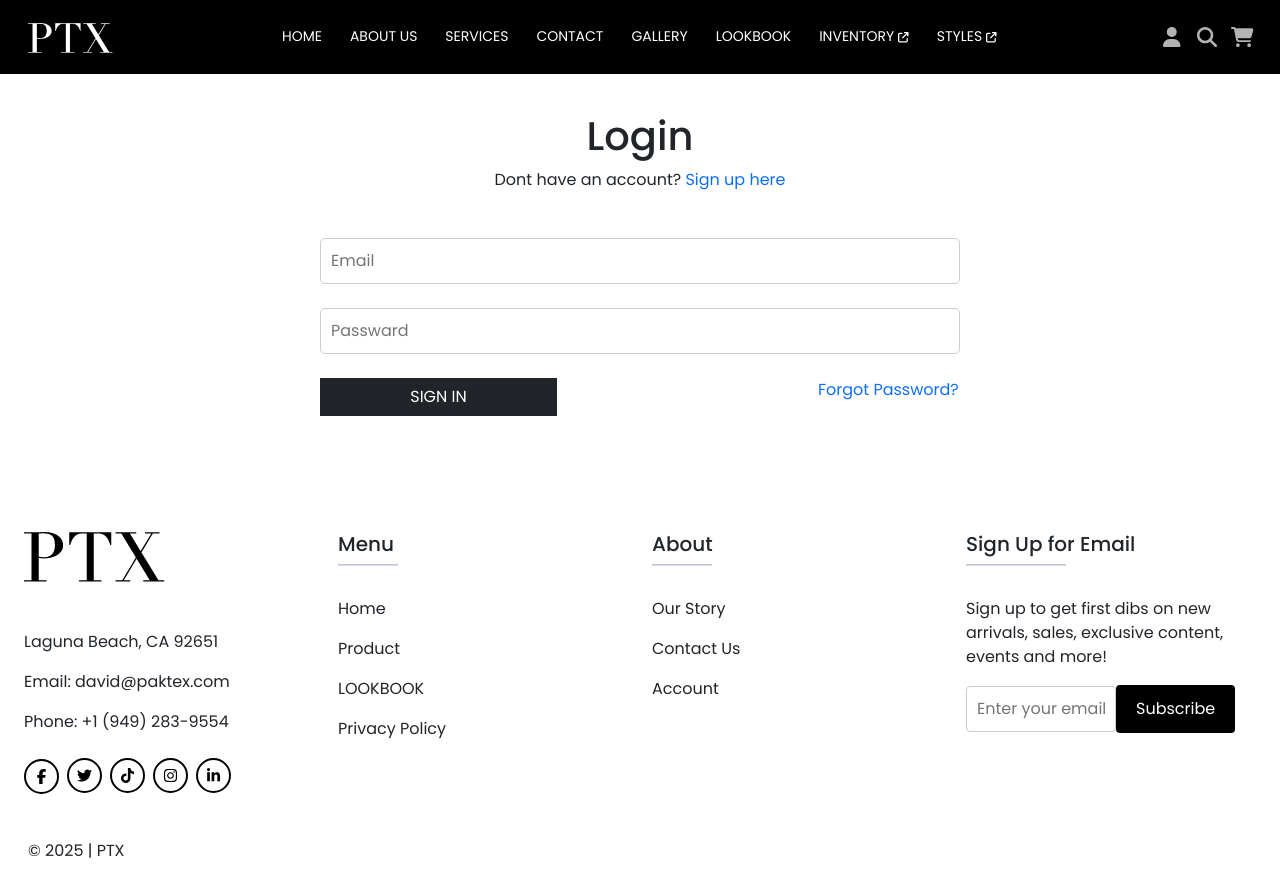
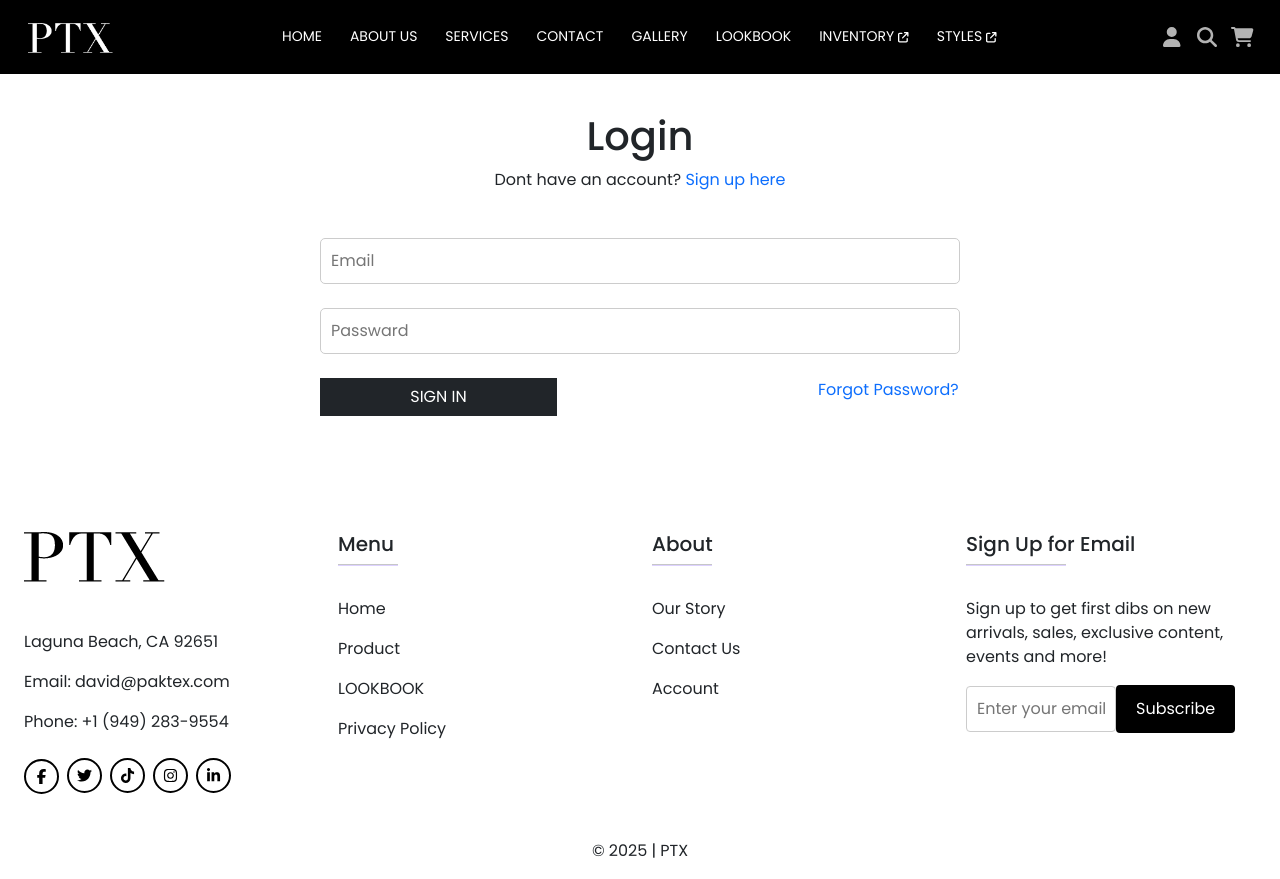
Before and after one commit to Zeeshanprojects/PTX-2, a React (Create React App) app in the folder PTX-2/ptx-2/: page /Login in a window 1280 px wide. Built offline with nearby package versions, Linux system fonts and the light colour scheme.

Commit message:
Code Updated

```diff
--- a/PTX-2/ptx-2/src/Components/Footer.jsx
+++ b/PTX-2/ptx-2/src/Components/Footer.jsx
@@ -159,11 +159,11 @@ export default function Footer() {
               </div>
             </div>
           </section>
-          <div className="text-start p-3 ">
-            © 2025 | PTX
-            {/* <Link className="text-dark" to="https://mdbootstrap.com/">
-                PTX
-              </Link> */}
+          <div className="text-center p-3 ">
+            © 2025 |
+            <Link className="text-dark ms-1" to="http://localhost:3000/">
+              PTX
+              </Link>
 
           </div>
 
--- a/PTX-2/ptx-2/src/Pages/Home.jsx
+++ b/PTX-2/ptx-2/src/Pages/Home.jsx
@@ -26,6 +26,7 @@ useEffect(()=>{
                     src={Image.slider1}
                     className="d-block w-100"
                     alt="slider1"
+                    fetchPriority="high"
                   />
                 </div>
                 <div className="carousel-item">
@@ -33,6 +34,7 @@ useEffect(()=>{
                     src={Image.slider2}
                     className="d-block w-100"
                     alt="slider2"
+                     fetchPriority="high"
                   />
                   <div className="carousel-caption d-flex flex-column justify-content-center align-items-center">
                     <Link to="/search">
@@ -50,6 +52,7 @@ useEffect(()=>{
                     src={Image.slider3}
                     className="d-block w-100"
                     alt="slider3"
+                     fetchPriority="high"
                   />
                   <div className="carousel-caption d-flex flex-column justify-content-center align-items-center">
                     <Link to="/search">
@@ -66,7 +69,8 @@ useEffect(()=>{
                   <img
                     src={Image.slider4}
                     className="d-block w-100"
-                    alt="clider4"
+                    alt="slider4"
+                     fetchPriority="high"
                   />
                   <div className="carousel-caption d-flex flex-column justify-content-center align-items-center">
                     <Link to="/search">
@@ -84,6 +88,7 @@ useEffect(()=>{
                     src={Image.slider5}
                     className="d-block w-100"
                     alt="slider5"
+                     fetchPriority="high"
                   />
                   <div className="carousel-caption d-flex flex-column justify-content-center align-items-center">
                     <Link to="/search">
--- a/PTX-2/ptx-2/src/Pages/Home.style.css
+++ b/PTX-2/ptx-2/src/Pages/Home.style.css
@@ -197,6 +197,7 @@ p{ padding: 0 !important;}
 /* Container to center the button */
 .btn-container {
   position: fixed;
+  margin-bottom: 40px;
   bottom: 20px; /* Adjust the distance from the bottom */
   left: 50%;    /* Center horizontally */
   transform: translateX(-50%); /* Exactly center the button */
```
